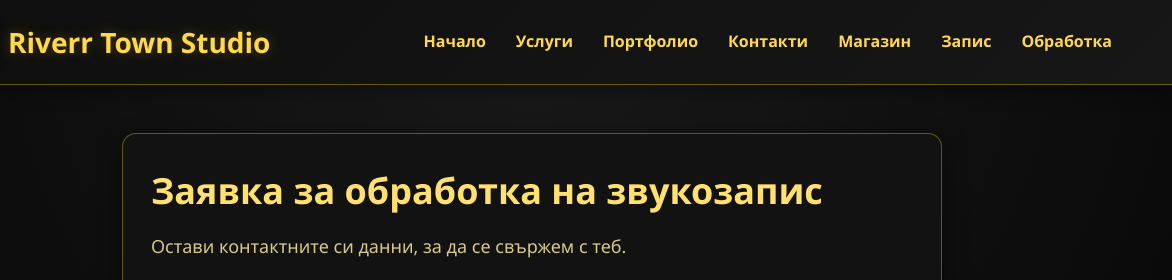
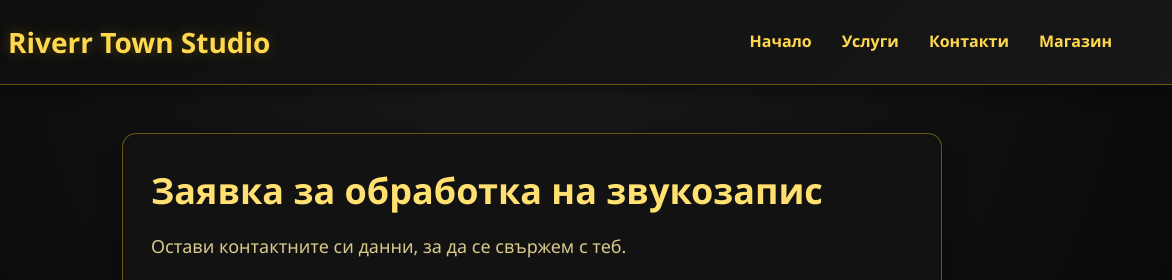
Before and after one commit to krisangelovv/riverrtown.github.io, a plain HTML site: page processing.html in a window 1280 px wide. Shown: the top 280 px of the page, 108-1280 px from the left. Drawn offline with Linux system fonts and the light colour scheme.

Commit message:
Add files via upload

```diff
--- a/processing.html
+++ b/processing.html
@@ -134,11 +134,8 @@
             <ul>
                 <li><a href="index.html">Начало</a></li>
                 <li><a href="index.html#services">Услуги</a></li>
-                <li><a href="portfolio.html">Портфолио</a></li>
                 <li><a href="contacts.html">Контакти</a></li>
                 <li><a href="shop.html">Магазин</a></li>
-                <li><a href="recording.html">Запис</a></li>
-                <li><a href="processing.html">Обработка</a></li>
             </ul>
         </nav>
     </header>
```
Also changed, not shown: contacts.html (+0 -1 lines), index.html (+1 -1 lines), shop.html (+1 -1 lines).
